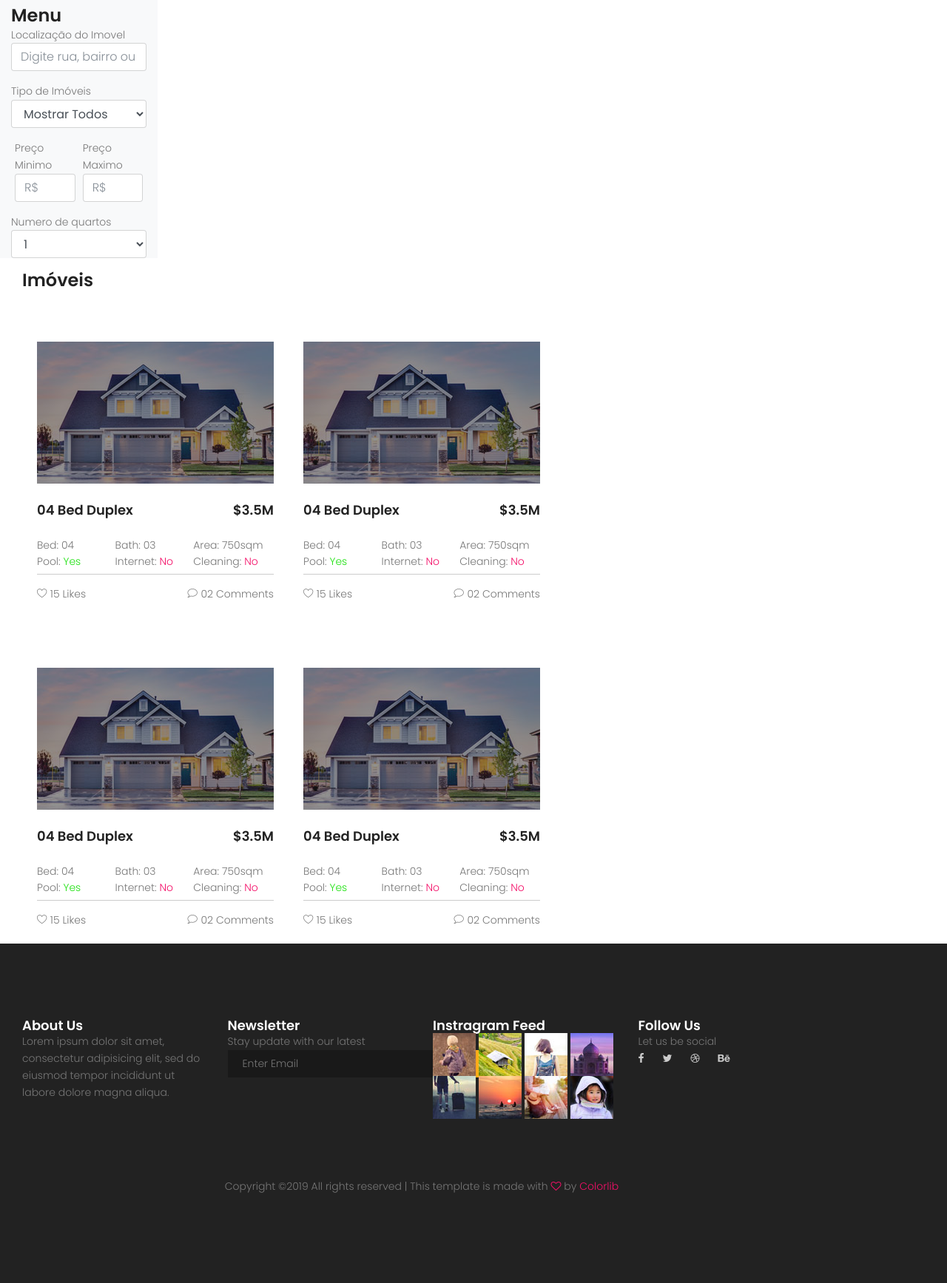
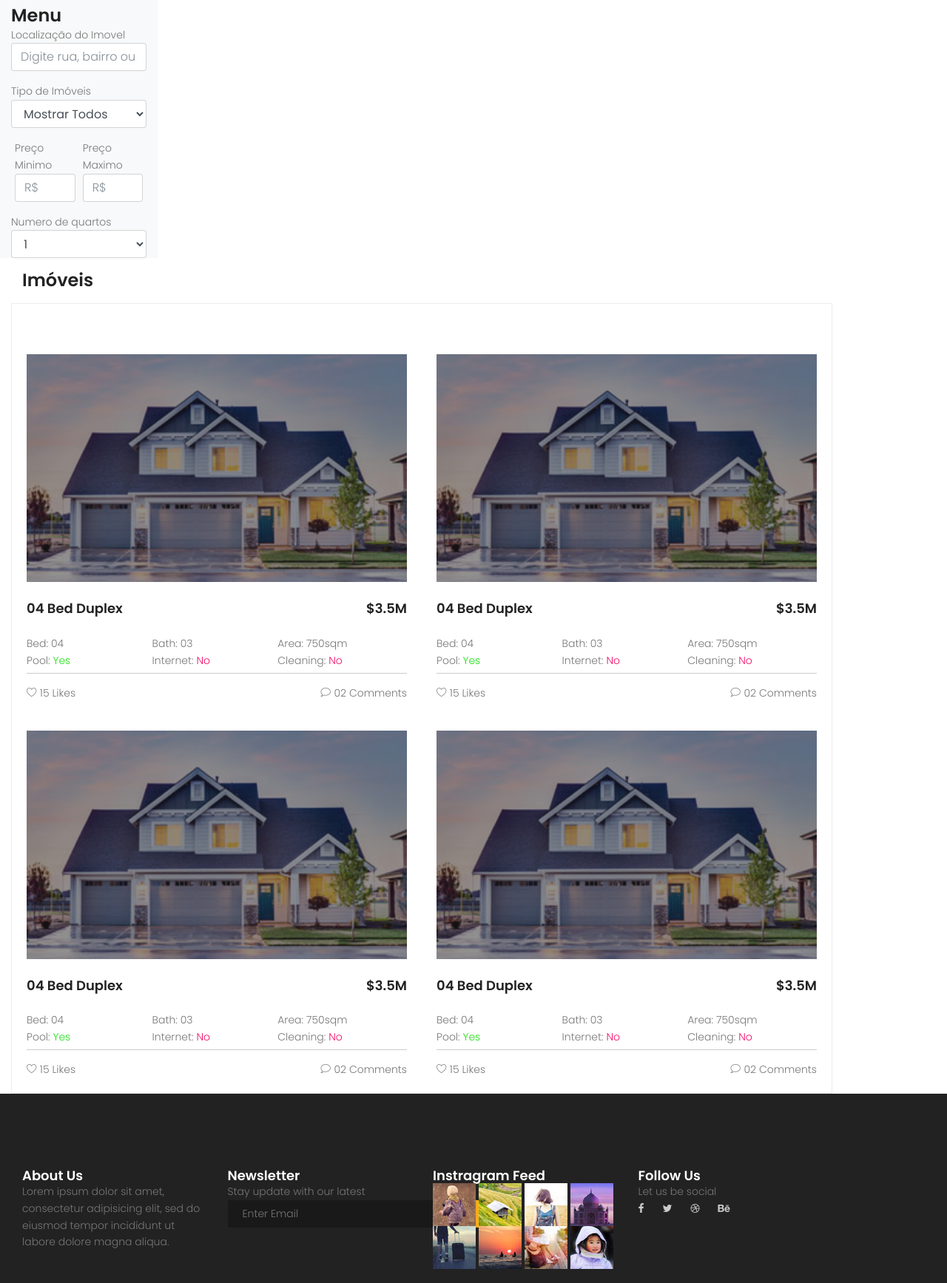
Before and after one commit to VictorhMalheiro/Mover, a PHP site: page /residencias.php in a window 1280 px wide. Shown: the part 579-2314 px from the top of the page at 74% size. Run offline with PHP 8.4, Linux system fonts and the light colour scheme; some libraries are stand-ins or nearby versions.

Commit message:
Consertando row da referencias
Co-Authored-By: evanamorim18 <evanamorim18@users.noreply.github.com>

```diff
--- a/residencias.php
+++ b/residencias.php
@@ -117,16 +117,16 @@
 
 			<div class="container ">
 				<div class="row">
-			    			<div class="col-12 mt-3">
+					<div class="col-12 mt-3 mb-3">
 						<h3>Imóveis</h3>
 
 					</div>
 
 					<hr>
-					<div class="col">
+					<div class="border border-lights" s="col-12">
 						<div class="row mt-5">
-						<div class="single-property">
-							<div class="images">
+							<div class="single-property col-6">
+								<div class=" images">
 									<img class="img-fluid mx-auto d-block" src="img/s1.jpg" alt="">
 
 								</div>
@@ -153,7 +153,7 @@
 									</div>
 								</div>
 							</div>
-						<div class="single-property">
+							<div class="single-property col-6">
 								<div class="images">
 									<img class="img-fluid mx-auto d-block" src="img/s1.jpg" alt="">
 
@@ -182,9 +182,8 @@
 									</div>
 								</div>
 							</div>
-							<div class="row mt-5">
-						<div class="single-property">
-							<div class="images">
+							<div class="single-property col-6">
+								<div class=" images">
 									<img class="img-fluid mx-auto d-block" src="img/s1.jpg" alt="">
 
 								</div>
@@ -211,7 +210,7 @@
 									</div>
 								</div>
 							</div>
-						<div class="single-property">
+							<div class="single-property col-6">
 								<div class="images">
 									<img class="img-fluid mx-auto d-block" src="img/s1.jpg" alt="">
 
@@ -240,7 +239,7 @@
 									</div>
 								</div>
 							</div>
-						</div>
+
 
 
 
```
Lines whose indentation alone changed are shown as unchanged.
